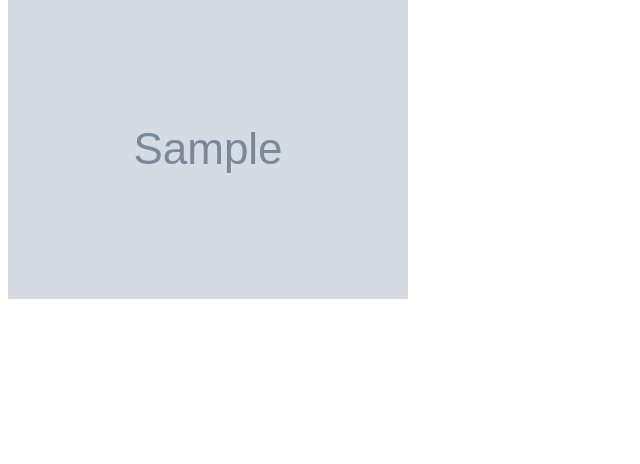
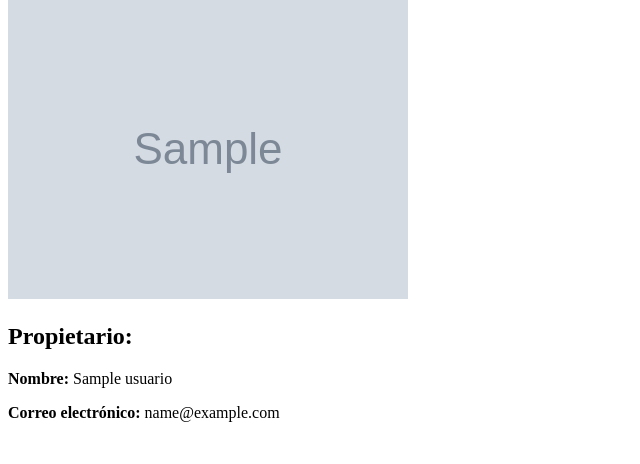
Before and after one commit to VickUnderControll/EarthBNB, a Django app: page /propiedad/1/ in a window 1280 px wide. Shown: the part 336-800 px from the top of the page, without its empty margins (0-640 px from the left). Run offline with Django 5.2, Linux system fonts and the light colour scheme; tables that the repository leaves empty hold one stand-in row (values such as "Sample post"); grey boxes marked "Sample" are stand-in pictures.

Commit message:
funcional detalles de propiedades y propietarios

```diff
--- a/EarthBnB/models.py
+++ b/EarthBnB/models.py
@@ -63,6 +63,7 @@ class Propiedad(models.Model):
     banos = models.IntegerField()
     metros_cuadrados = models.DecimalField(max_digits=10, decimal_places=2)
     precio = models.DecimalField(max_digits=10, decimal_places=2)
+    propietario = models.ForeignKey(CustomUser, on_delete=models.CASCADE)
     class Meta:
         db_table = 'propiedades'
 
--- a/EarthBnB/views.py
+++ b/EarthBnB/views.py
@@ -78,4 +78,5 @@ def lista_propiedades(request):
 def detalle_propiedad(request, propiedad_id):
     propiedad = get_object_or_404(Propiedad, pk=propiedad_id)
     fotos = FotosPropiedad.objects.filter(propiedad_id=propiedad_id)
-    return render(request, 'detalle_propiedad.html', {'propiedad': propiedad, 'fotos': fotos})
+    propietario = propiedad.propietario  # Obtiene el propietario de la propiedad
+    return render(request, 'detalle_propiedad.html', {'propiedad': propiedad, 'fotos': fotos, 'propietario': propietario})
--- a/templates/detalle_propiedad.html
+++ b/templates/detalle_propiedad.html
@@ -19,6 +19,9 @@
         {% for foto in fotos %}
             <img src="{{ foto.ruta_foto }}" alt="Foto de la propiedad">
         {% endfor %}
+        <h2>Propietario:</h2>
+        <p><strong>Nombre:</strong> {{ propietario.nombre }}</p>
+        <p><strong>Correo electrónico:</strong> {{ propietario.email }}</p>
     </div>
 </body>
 </html>
```
